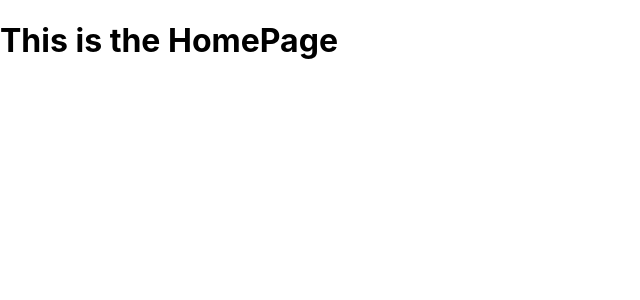
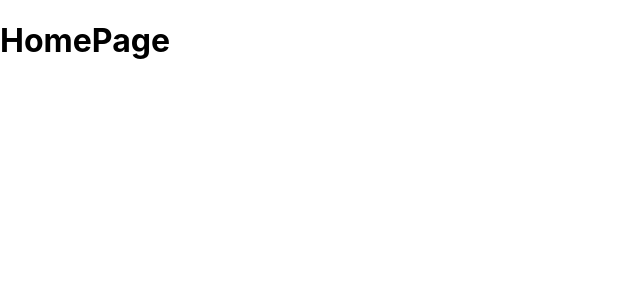
Before and after one commit to akshaymalik1995/nextjs-react-the-complete-guide-course, a Next.js app: page / in a window 1280 px wide. Shown: the top 300 px of the page, without its empty margins (0-640 px from the left). Built offline with nearby package versions, Linux system fonts and the light colour scheme.

Commit message:
Adding a First Page

```diff
--- a/pages/index.js
+++ b/pages/index.js
@@ -1,7 +1,7 @@
 const HomePage = () => {
   return (
     <div className="HomePage">
-      <h1>This is the HomePage</h1>
+      <h1>HomePage</h1>
     </div>
   )
 }
```
